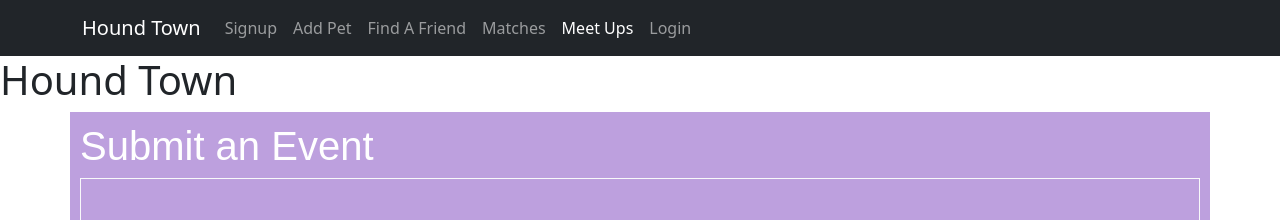
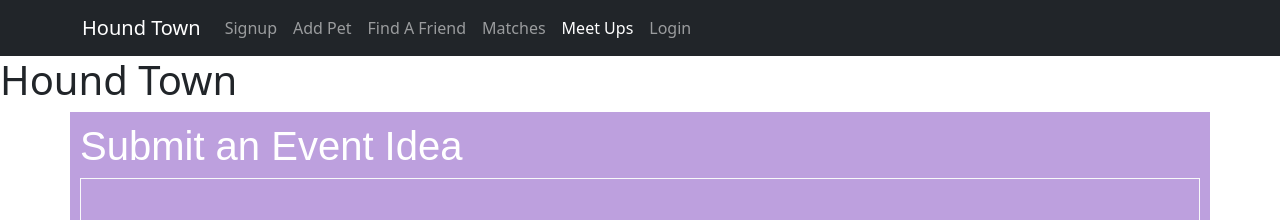
Before and after one commit to killjoyangel/Hound-Town, a React (Create React App) app in the folder client/: page /MeetUps in a window 1280 px wide. Shown: the top 220 px of the page. Built offline with nearby package versions, Linux system fonts and the light colour scheme.

Commit message:
meet up pages

```diff
--- a/client/src/pages/MeetUps.js
+++ b/client/src/pages/MeetUps.js
@@ -41,7 +41,7 @@ const NewPlayDate = (props) => {
 
   return (
     <div className="container" style={mystyle}>
-      <h1>Submit an Event</h1>
+      <h1>Submit an Event Idea</h1>
       <MeetUpForm
         handleSubmit={handleSubmit}
         setName={setName}
```
